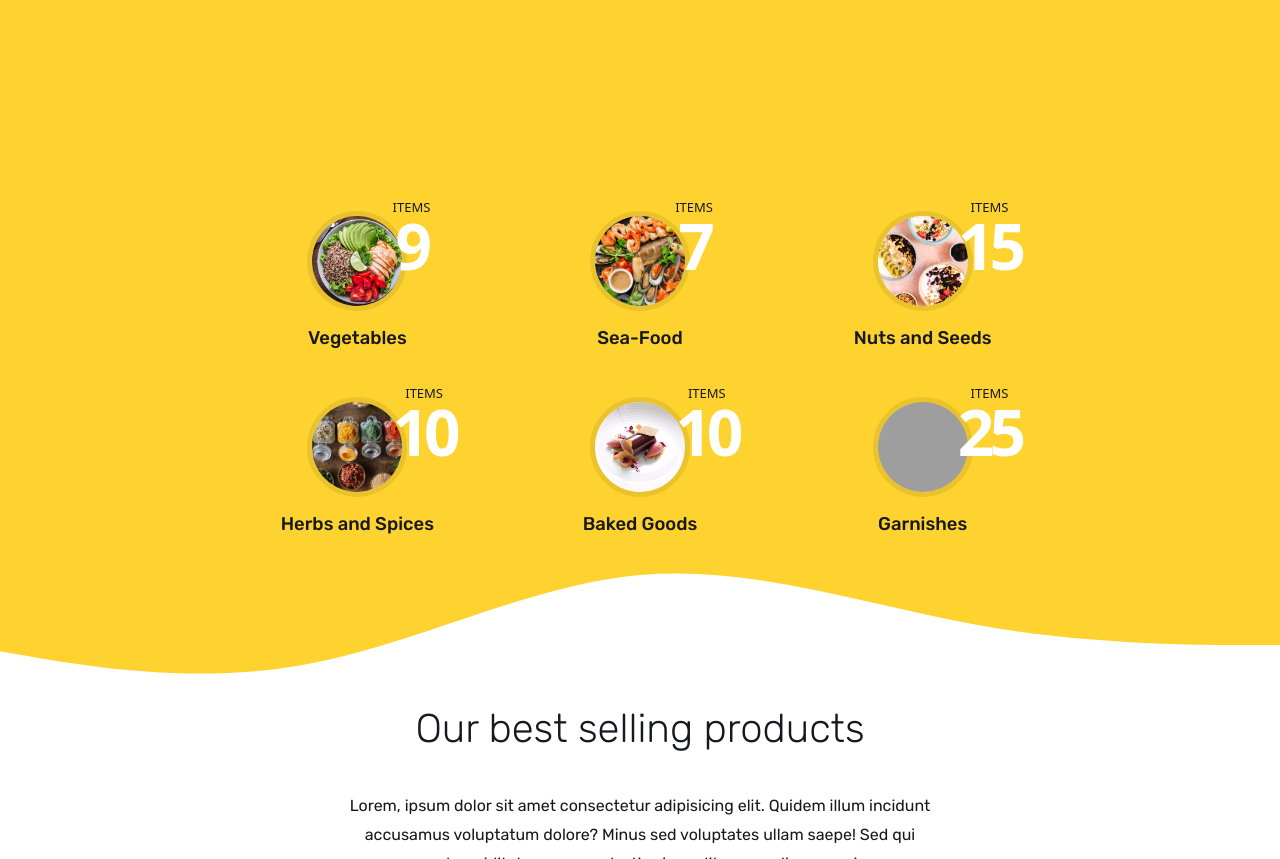
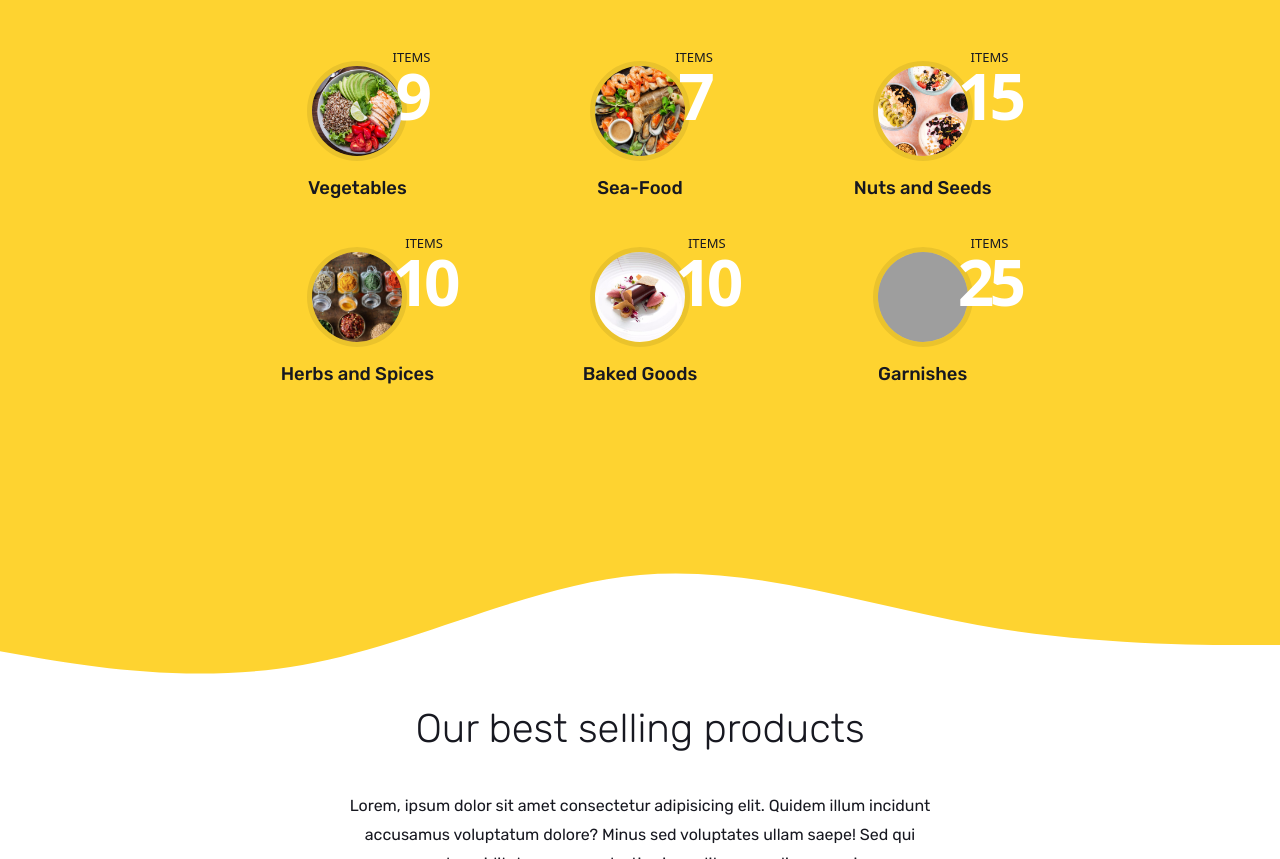
Before and after one commit to riddhi2707/Food-junction, a plain HTML site: page index.html in a window 1280 px wide. Shown: the part 1269-2128 px from the top of the page. Drawn offline with nearby package versions, Linux system fonts and the light colour scheme; grey boxes are pictures that could not be loaded.

Commit message:
Update style.css

```diff
--- a/style.css
+++ b/style.css
@@ -744,7 +744,7 @@ main > div{
  /* -------------------------
   *  07. ON SCROLL ANIMATION
   * ---------------------- */
- .up.animate{
+/*  .up.animate{
     transform: translateY(150px);
   }
   .left.animate{
@@ -752,7 +752,7 @@ main > div{
   }
   .right.animate{
     transform: translateX(100px);
-  }  */
+  }
   :where(.up, .left, .right).animate > *{
     opacity: 0;
     transition: transform 1s 1s, opacity 1s 1s ;
@@ -775,7 +775,7 @@ main > div{
   }
   :where(.up, .left, .right).animate.this > *:nth-child(6){
     transition-delay: 1.7s;
-  }
+  } */
 
 @media screen and (min-width: 768px){
     .mobile-only{
```
